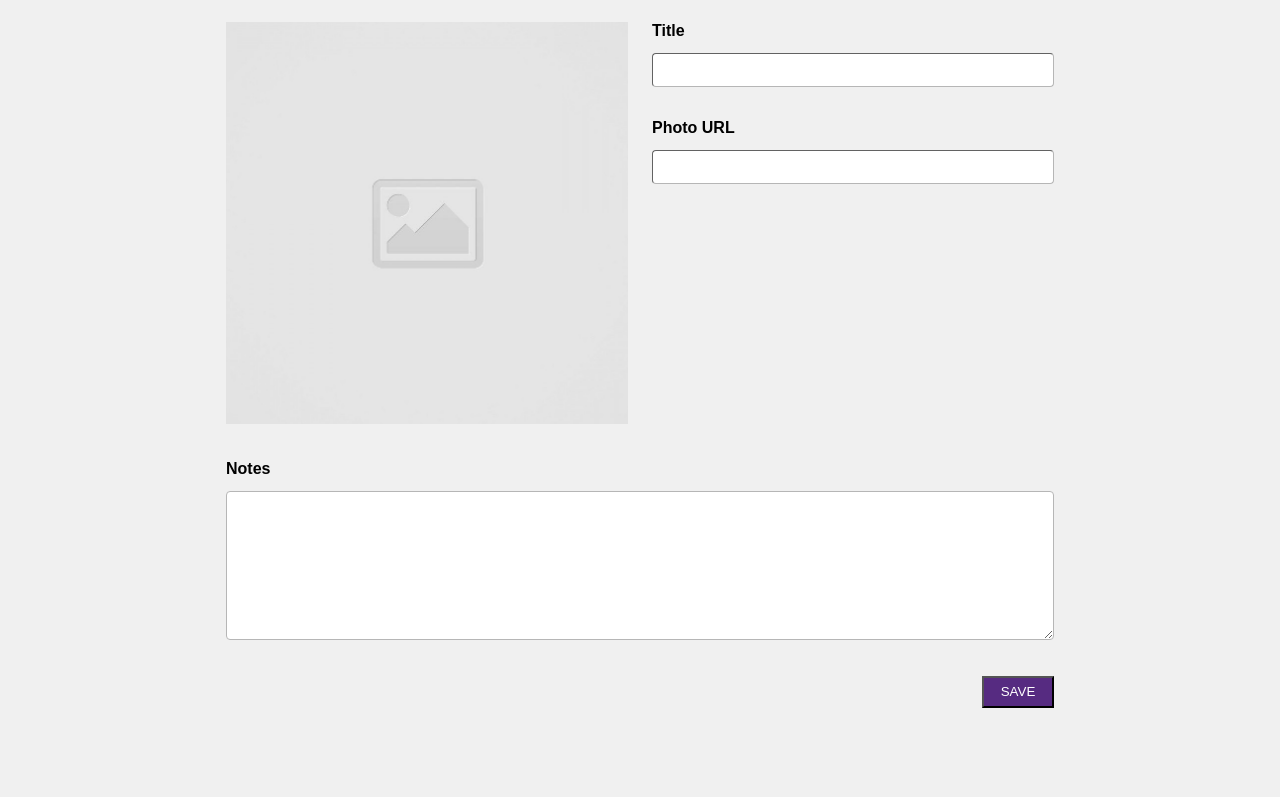
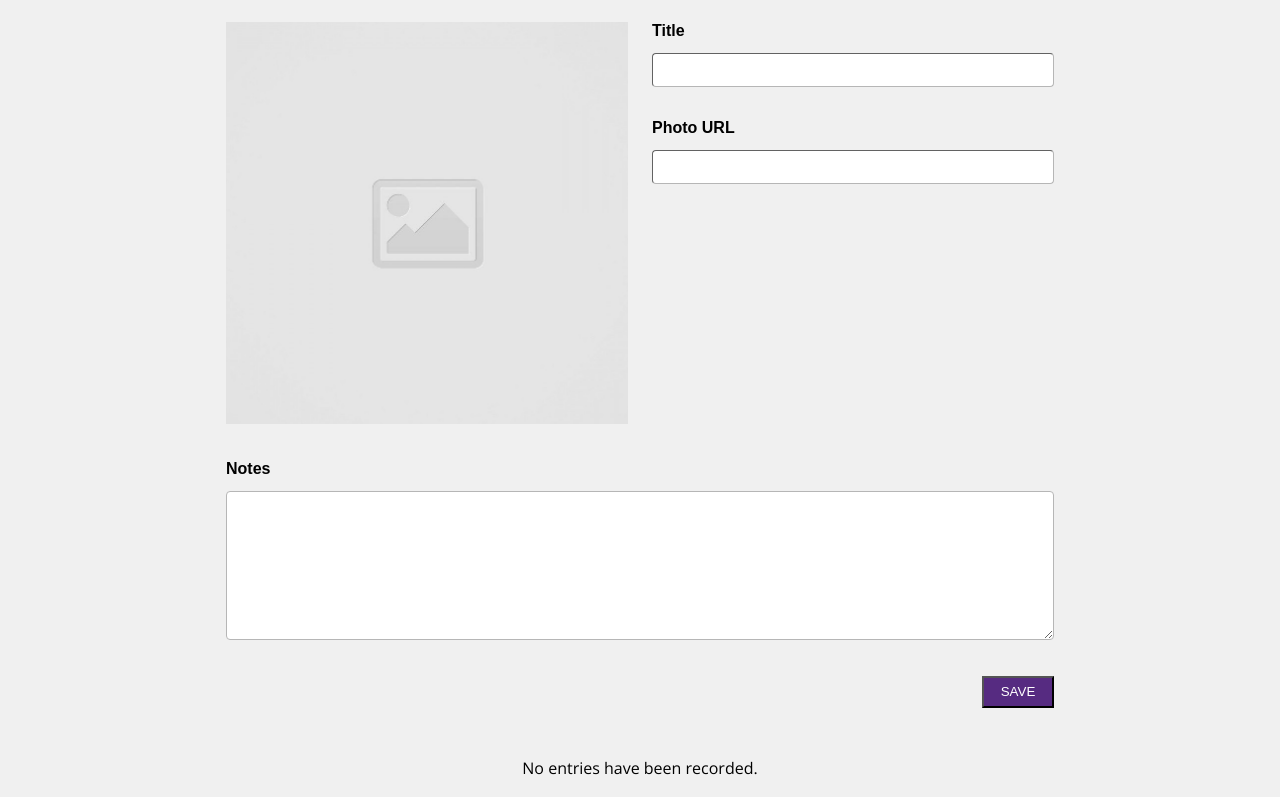
Before and after one commit to brendan-kormos/code-journal, a website: page index.html in a window 1280 px wide. Shown: the part 136-933 px from the top of the page. Before the commit the page ends 892 px from the top, so only its background shows below. Drawn offline with nearby package versions, Linux system fonts and the light colour scheme; a web font is replaced by a local one.

Commit message:
Created no entries text #2

```diff
--- a/css/styles.css
+++ b/css/styles.css
@@ -84,6 +84,10 @@ h3 {
   padding-bottom: 26px;
 }
 
+#no-entries-alert {
+  text-align: center;
+}
+
 /* #entries-div > div {
 
 } */
--- a/index.html
+++ b/index.html
@@ -77,7 +77,8 @@
         </form>
       </div>
       <div data-view="entries">
-        <ul id="entries-unordered-list">
+        <p id="no-entries-alert">No entries have been recorded.</p>
+        <ul id="entries-unordered-list" class="hidden">
           <li class="row list-item-entry hidden">
             <!-- <div id="entries-div">
               <div class="row"> -->
```
